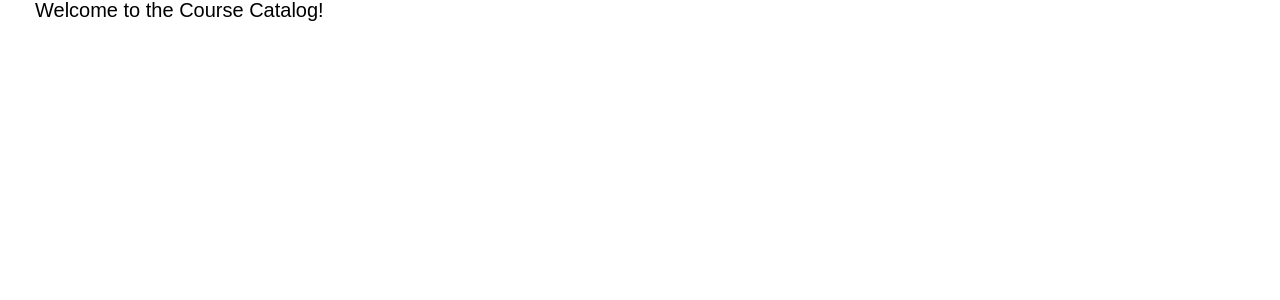
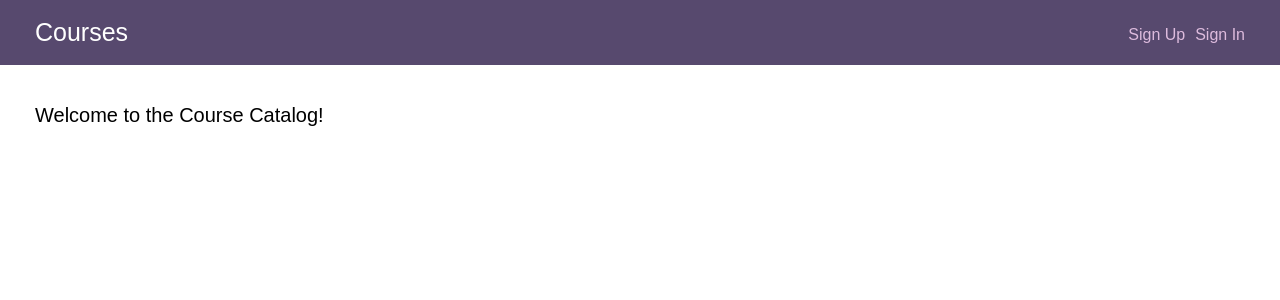
Before and after one commit to cody-reynolds/full-stack-database-app, a React (Create React App) app in the folder client/: page / in a window 1280 px wide. Shown: the top 300 px of the page. Built offline with nearby package versions, Linux system fonts and the light colour scheme.

Commit message:
Add header to App, enable Context Provider in index.js

```diff
--- a/client/src/App.js
+++ b/client/src/App.js
@@ -7,15 +7,22 @@
   Link
 } from "react-router-dom";
 
+import withContext from './Context';
+import Header from './components/Header';
 import Public from './components/Public';
+
+const HeaderWithContext = withContext(Header);
+
 
 function App() {
 
   return (
     <div className="App">
+    <HeaderWithContext />
     <Public />
     </div>
   );
+
 }
 
 export default App;
--- /dev/null
+++ b/client/src/components/Header.js
@@ -0,0 +1,30 @@
+import React from 'react';
+
+class Header extends React.Component {
+    render() {
+        const {context} = this.props;
+        const authUser = context.authenticatedUser;
+        return(
+            <header>
+            <div class="wrap header--flex">
+                <h1 class="header--logo"><a href="index.html">Courses</a></h1>
+                <nav>
+                    {authUser ?
+                        <ul class="header--signedin">
+                            <li>Hello, ${authUser.name}</li>
+                            <li><a href="sign-out.html">Sign Out</a></li>
+                        </ul>
+                    :
+                        <ul class="header--signedout">
+                            <li><a href="sign-up.html">Sign Up</a></li>
+                            <li><a href="sign-in.html">Sign In</a></li>
+                        </ul>
+                    }
+                </nav>
+            </div>
+            </header>
+        )
+    }
+}
+
+export default Header;
```
Also changed, not shown: client/src/index.js (+5 -2 lines).
